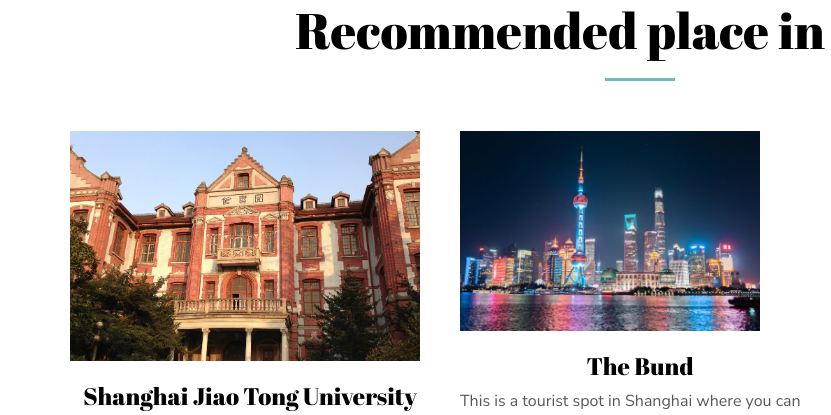
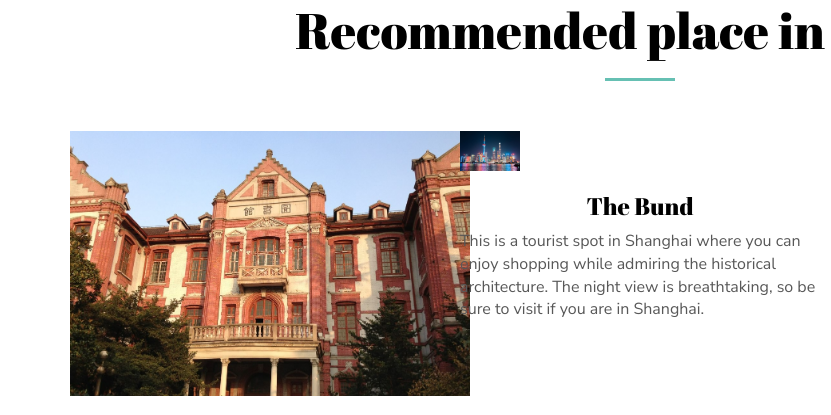
Before and after one commit to swumisaki/web, a plain HTML site: page index.html in a window 1280 px wide. Shown: the part 2139-2554 px from the top of the page, 0-831 px from the left. Drawn offline with Linux system fonts and the light colour scheme; some packages are replaced by stand-ins of ours; files whose address does not match are found by name.

Commit message:
Update index.html

```diff
--- a/index.html
+++ b/index.html
@@ -149,13 +149,13 @@
         </div>
         <div class="row">
             <div class="col-xs-12 col-md-4">
-                <img src="daigaku.jpg" width="350" height="230">
+                <img src="daigaku.jpg" width="400" height="265">
                 <h3 class="text-center">Shanghai Jiao Tong University</h3>
                 <p> Established in 1896 as Nan Yang College, Shanghai Jiao Tong University(上海交通大学) is
                   one of the first national institutions of higher learning in China.</p>
             </div>
             <div class="col-xs-12 col-md-4">
-                <img src="The Band.jpg" width="300" height="200">
+                <img src="The Band.jpg" width="60" height="40">
                 <h3 class="text-center">The Bund</h3>
                 <p> This is a tourist spot in Shanghai where you can enjoy shopping while admiring the historical architecture.
                   The night view is breathtaking, so be sure to visit if you are in Shanghai.</p>
```
